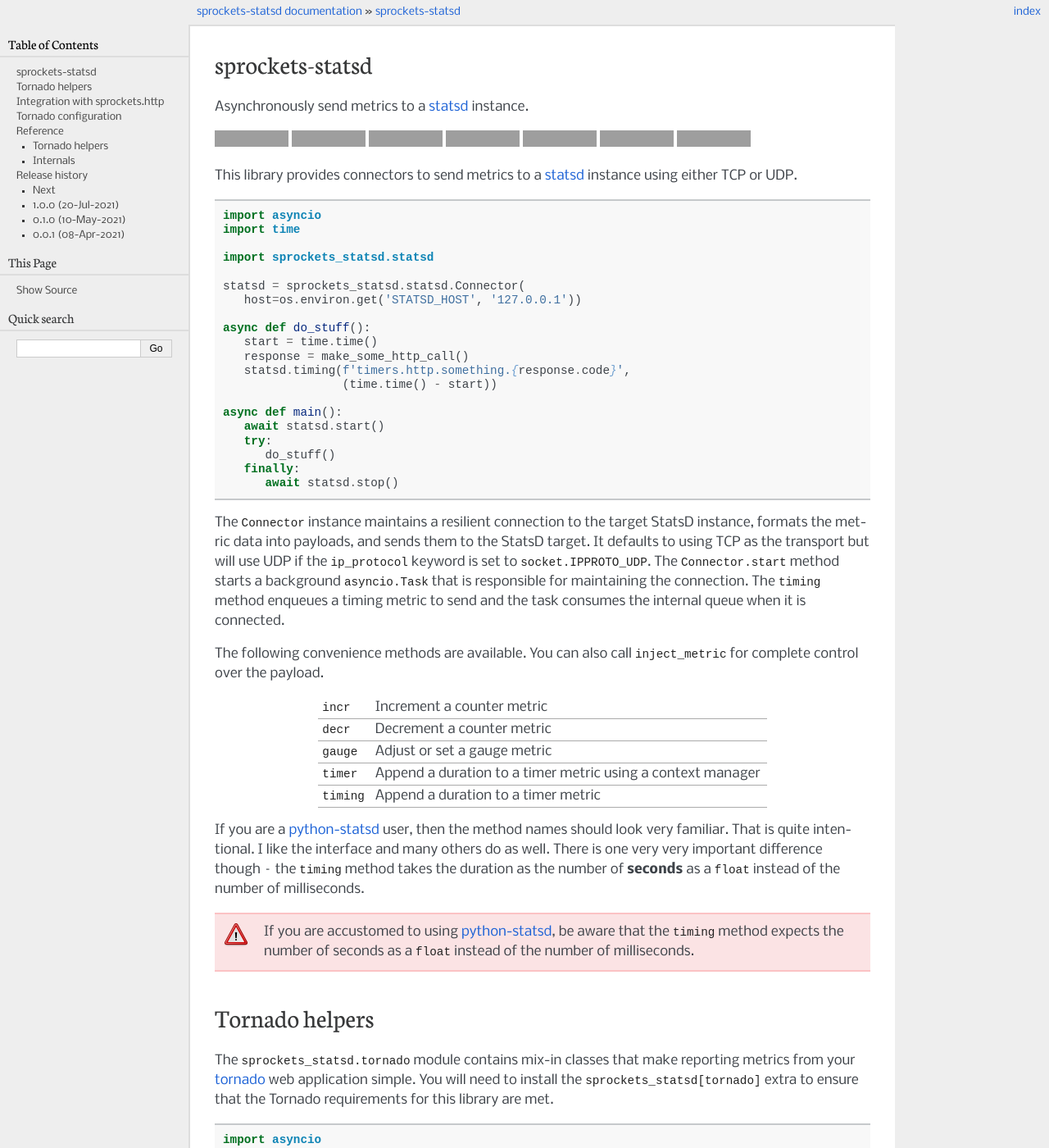
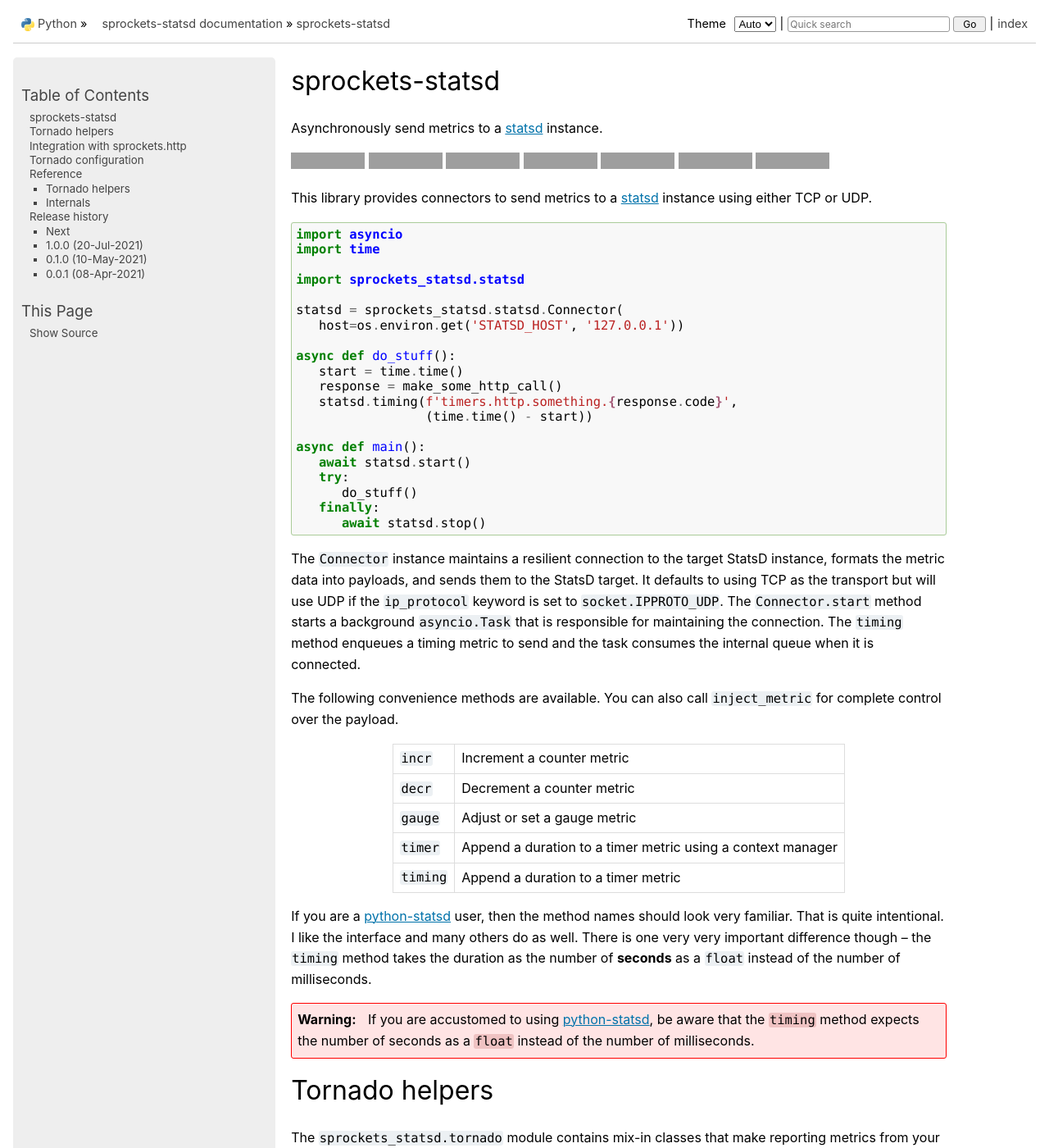
Before and after one commit to sprockets/sprockets-statsd, a Sphinx documentation site: the page built from docs/index.rst, in a window 1280 px wide and 1400 px high, cut to the strip 0-1400 px from the top of the window. Shown: the whole strip at 82% size. Built offline with Sphinx 7.4.7, drawn with Linux system fonts in a browser that asks for light colours; the version number could not be read and is left out; some of the changed text lies outside the part shown; grey boxes are pictures that could not be loaded.

Commit message:
Update sphinx & RTD

```diff
--- a/docs/conf.py
+++ b/docs/conf.py
@@ -3,8 +3,10 @@
 project = 'sprockets-statsd'
 version = sprockets_statsd.version
 copyright = '2021 AWeber Communications, Inc.'
-html_theme = 'pyramid'
+html_theme = 'python_docs_theme'
 extensions = []
+html_static_path = ['.']
+html_css_files = ['custom.css']
 
 # https://www.sphinx-doc.org/en/master/usage/extensions/autodoc.html
 extensions.append('sphinx.ext.autodoc')
@@ -19,9 +21,9 @@
 # https://www.sphinx-doc.org/en/master/usage/extensions/extlinks.html
 extensions.append('sphinx.ext.extlinks')
 extlinks = {
-    'issue': ("https://github.com/sprockets/sprockets-statsd/issues/%s", "#"),
+    'issue': ("https://github.com/sprockets/sprockets-statsd/issues/%s", "#%s"),
     'tag': ("https://github.com/sprockets/sprockets-statsd/compare/%s", "%s"),
 }
 
 # https://pypi.org/project/sphinx-autodoc-typehints/
-extensions.append('sphinx_autodoc_typehints')
+# extensions.append('sphinx_autodoc_typehints')
--- /dev/null
+++ b/docs/custom.css
@@ -0,0 +1 @@
+div.sphinxsidebarwrapper { overflow-x: scroll }
```
Also changed, not shown: setup.cfg (+4 -4 lines), .readthedocs.yaml, 1 other file.
